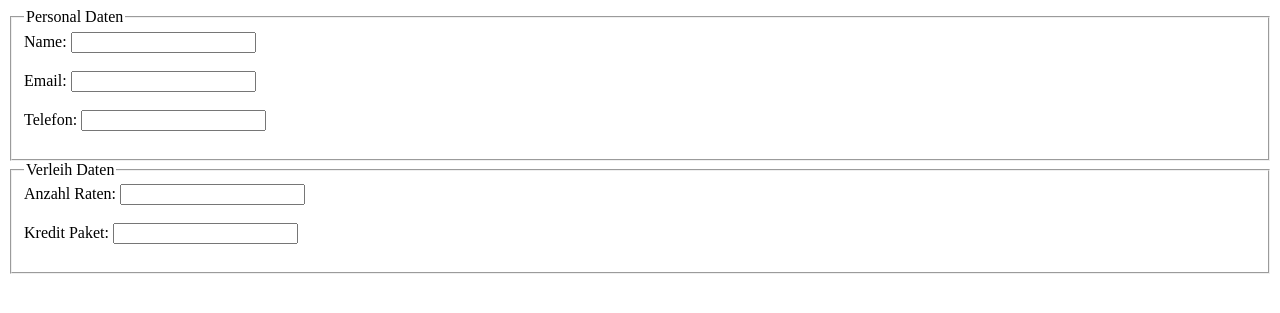
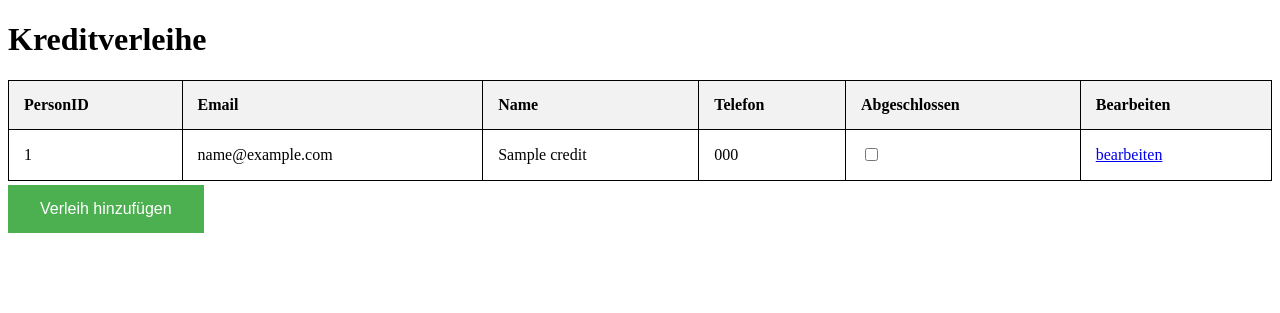
Before and after one commit to olivierluethy/M307-Projektarbeit, a PHP site: the page made by app/Views/viewCredit.view.php in a window 1280 px wide. Shown: the top 313 px of the page. Run offline with PHP 8.4, Linux system fonts and the light colour scheme; the template is opened without the code that fills it: most values are stand-ins (such as "Sample title", 1, 10 or a date in 2020).

Commit message:
Table for Kreditverleihe

```diff
--- a/app/Views/editCredit.view.php
+++ b/app/Views/editCredit.view.php
@@ -5,7 +5,7 @@
     <title>Verleih Bearbeitung</title>
 </head>
 <body>
-<form action="ValidationController.php" method="post">
+<form action="edit" method="post">
         <fieldset>
             <legend>Personal Daten</legend>
             <label for="Name">Name:</label>
--- a/app/Views/viewCredit.view.php
+++ b/app/Views/viewCredit.view.php
@@ -5,7 +5,7 @@
     <title>Verleih Ansicht</title>
 </head>
 <body>
-    <fieldset>
+    <!-- <fieldset>
         <legend>Personal Daten</legend>
         <label for="Name">Name:</label>
         <input type="text" name="name"><br><br>
@@ -23,6 +23,68 @@
 
         <label for="creditPackage">Kredit Paket:</label>
         <input type="text" name="creditPackage"><br><br>
-    </fieldset>
+    </fieldset> -->
+
+<style>
+table {
+    width:100%;
+}
+table, th, td {
+border: 1px solid black;
+border-collapse: collapse;
+}
+th, td {
+padding: 15px;
+text-align: left;
+}
+tr:first-child{
+    background-color: #f2f2f2;
+}
+button{
+background-color: #4CAF50;
+  border: none;
+  color: white;
+  padding: 15px 32px;
+  text-align: center;
+  text-decoration: none;
+  display: inline-block;
+  font-size: 16px;
+  margin: 4px 0px;
+  cursor: pointer;
+}
+</style>
+
+<h1>Kreditverleihe</h1>
+
+<?php
+echo "
+<table>
+<tr>
+    <th>PersonID</th>
+    <th>Email</th>
+    <th>Name</th>
+    <th>Telefon</th>
+    <th>Abgeschlossen</th>
+    <th>Bearbeiten</th>
+</tr>";
+?>
+
+<?php foreach ($credits as $credit): ?>
+<tr>
+    <td><?= $credit['PersonID'] ?> </td>
+    <td><?= $credit['Email'] ?></td>
+    <td><?= $credit['Name'] ?></td>
+    <td><?= $credit['Telefon'] ?></td>
+    <td><input type="checkbox"/></td>
+    <td><a href="update?id=<?= $credit['PersonID'] ?>">bearbeiten</a></td>
+    </tr>
+    <?php endforeach; ?>
+</table>
+
+<a href="create"><button>Verleih hinzufügen</button></a>
+
+
+
+
 </body>
 </html>
--- a/index.php
+++ b/index.php
@@ -2,7 +2,7 @@
 require 'core/bootstrap.php';
 
 $routes = [
-	'credit' => 'CreditController@refresh',
+	'credit/view' => 'CreditController@refresh',
 	'credit/create' => 'CreditController@create',
 	'credit/update' => 'CreditController@update',
 ];
```
Also changed, not shown: app/Controllers/CreditController.php (+30 -8 lines).
